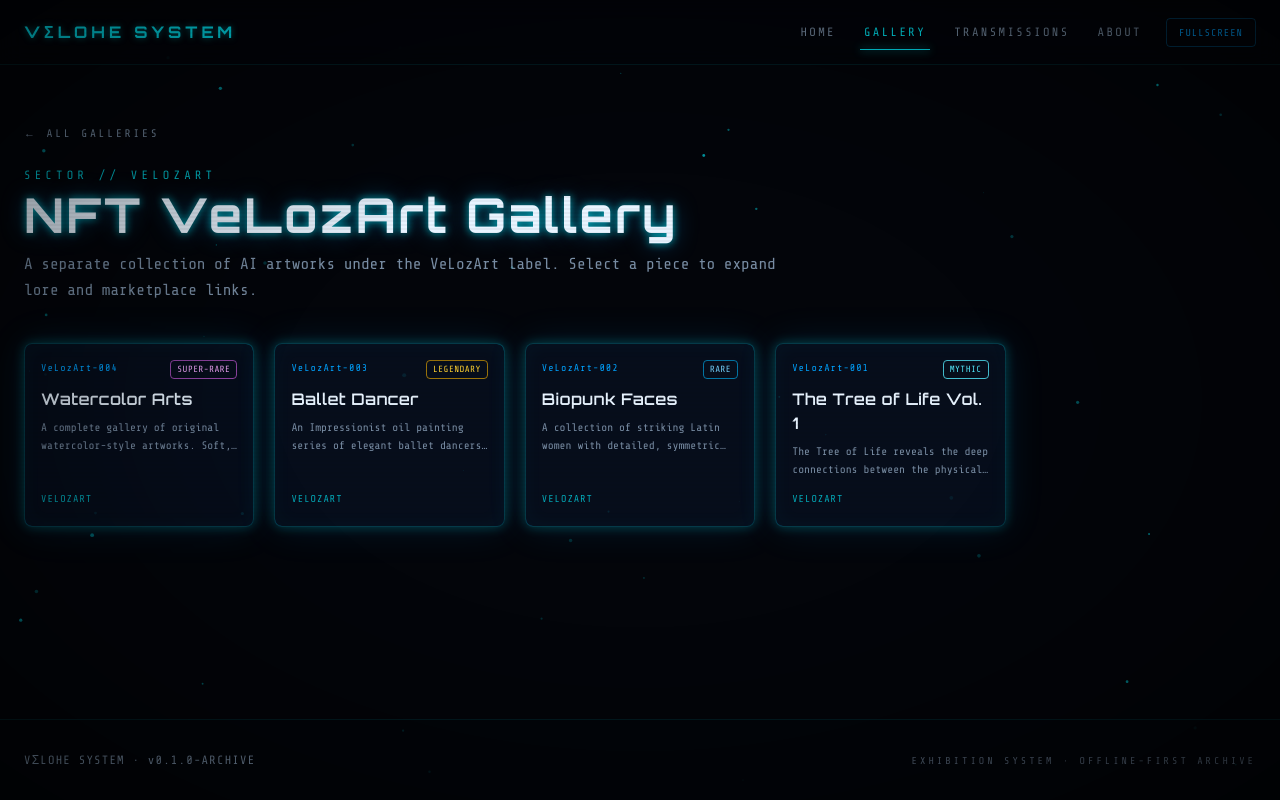
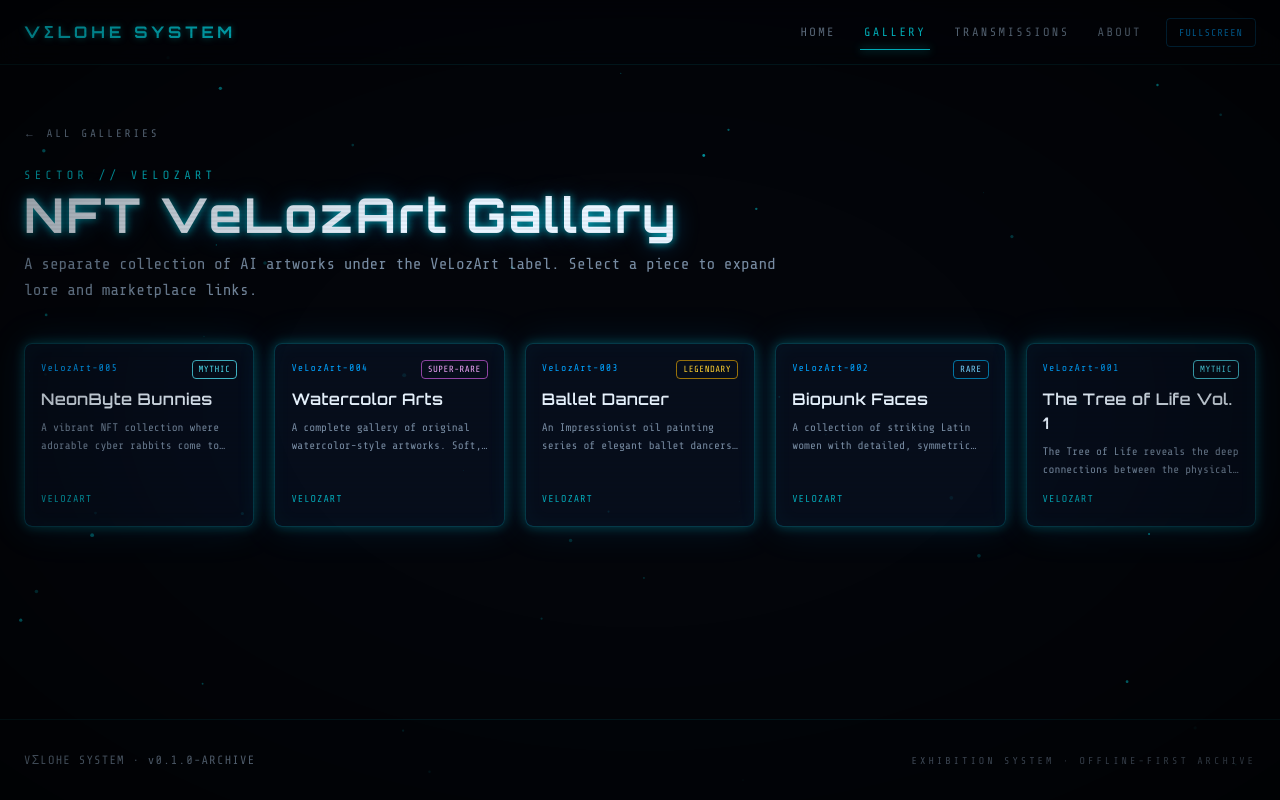
Before and after one commit to velohe91/velohe-system-gallery, a Next.js app: page /gallery/velozart in a window 1280 px wide. Built offline with nearby package versions, Linux system fonts and the light colour scheme.

Commit message:
Add VeLozArt-005 - NeonByte Bunnies

```diff
--- a/src/data/velozart-nfts.ts
+++ b/src/data/velozart-nfts.ts
@@ -74,9 +74,24 @@ const velozartCatalog: NftItem[] = [
       "https://objkt.com/collections/KT1LHNnUxB7jSwjfuAaNRhfdJ9QQCxupZKr5",
     tags: ["watercolor", "fantasy", "home"],
   },
+  {
+    id: "VeLozArt-005",
+    title: "NeonByte Bunnies",
+    image: "/nfts/velozart/images/VeLozArt-005.jpg",
+    video: "/nfts/velozart/videos/VeLozArt-005.gif",
+    description:
+      "A vibrant NFT collection where adorable cyber rabbits come to life through futuristic fashion, neon aesthetics, and endless personality.",
+    lore: `Every NeonByte Bunny is an autonomous process running inside the VΣLOHE SYSTEM. They are never seen by ordinary users, yet every operation inside the VΣLOHE SYSTEM depends on them. Every NeonByte Bunny is an autonomous background process silently executing to keep the system alive.
+
+"If the NeonByte Bunnies ever stop running... the VΣLOHE SYSTEM stops dreaming." `,
+    series: "VeLozArt",
+    rarity: "mythic",
+    marketplace: "https://opensea.io/collection/neonbyte-bunnies",
+    tags: ["neonbyte", "bunnies", "workforce"],
+  },
 ];
 
-/** Public catalog — newest first (VeLozArt-004 → 001). */
+/** Public catalog — newest first (VeLozArt-005 → 001). */
 export const velozartNfts: NftItem[] = [...velozartCatalog].sort(
   (a, b) => nftIdNumber(b.id) - nftIdNumber(a.id),
 );
```
Also changed, not shown: public/nfts/velozart/images/VeLozArt-005.png (added), public/nfts/velozart/videos/VeLozArt-005.gif (added).
